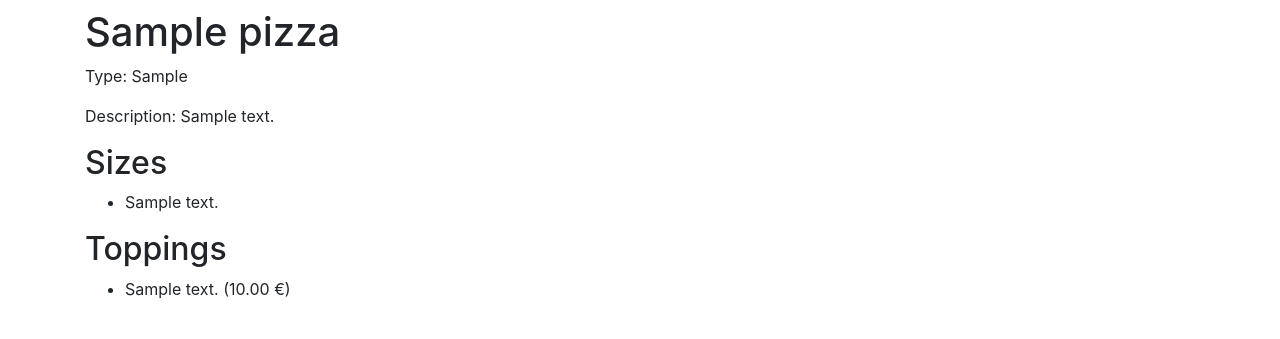
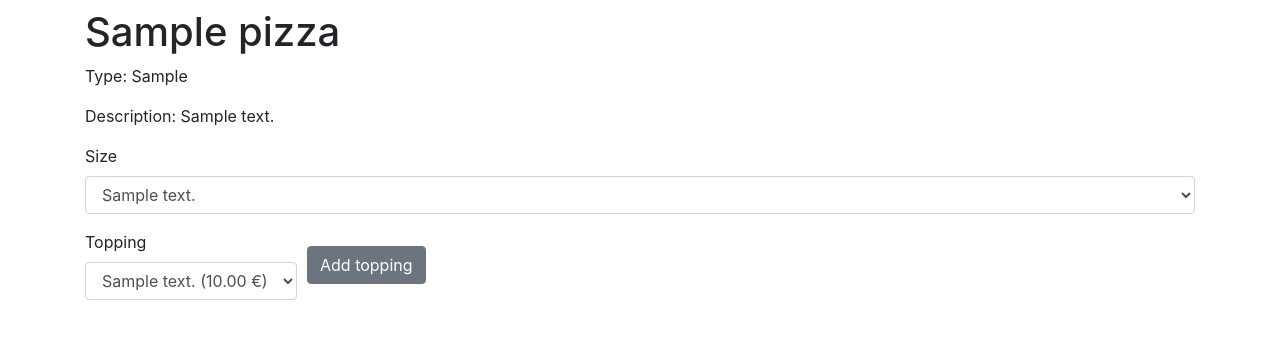
Before and after one commit to ilkeraslan/pizza, a Django app: page /1/ in a window 1280 px wide. Shown: the part 112-451 px from the top of the page. Run offline with Django 3.2, Linux system fonts and the light colour scheme; tables that the repository leaves empty hold one stand-in row (values such as "Sample post"); some libraries are stand-ins or nearby versions.

Commit message:
Change detail view

```diff
--- a/orders/models.py
+++ b/orders/models.py
@@ -27,3 +27,6 @@ class Topping(models.Model):
 
     def __str__(self):
         return f"{self.topping_text} ({self.topping_price} €)"
+
+    class Meta:
+        ordering = ['topping_price']
--- a/orders/templates/orders/detail.html
+++ b/orders/templates/orders/detail.html
@@ -14,18 +14,29 @@
     <p>Type: {{ pizza.pizza_type }}</p>
     <p>Description: {{ pizza.pizza_description }}</p>
 
-    <h2>Sizes</h2>
-    <ul>
-      {% for size in size_list %}
-        <li>{{ size }}</li>
-      {% endfor %}
-    </ul>
-
-    <h2>Toppings</h2>
-    <ul>
-      {% for topping in topping_list %}
-        <li>{{ topping }}</li>
-      {% endfor %}
-    </ul>
+    <form class="" action="#" method="post">
+      {% csrf_token %}
+      <div class="form-group">
+        <label for="size">Size</label>
+        <select class="form-control" name="">
+          {% for size in size_list %}
+            <option value="{{ size }}">{{ size }}</option>
+          {% endfor %}
+        </select>
+      </div>
+      <div class="form-row align-items-center">
+      <div class="form-group col-auto">
+        <label for="topping">Topping</label>
+        <select class="form-control" name="">
+          {% for topping in topping_list %}
+            <option value="{{ topping }}">{{ topping }}</option>
+          {% endfor %}
+        </select>
+      </div>
+      <div class="form-group col-auto">
+        <button class="btn btn-secondary" type="submit">Add topping</button>
+      </div>
+      </div>
+    </form>
   {% endif %}
 {% endblock %}
```
